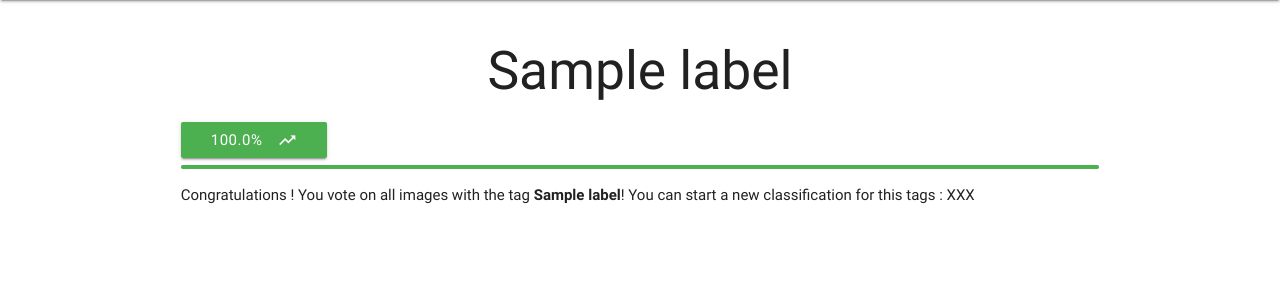
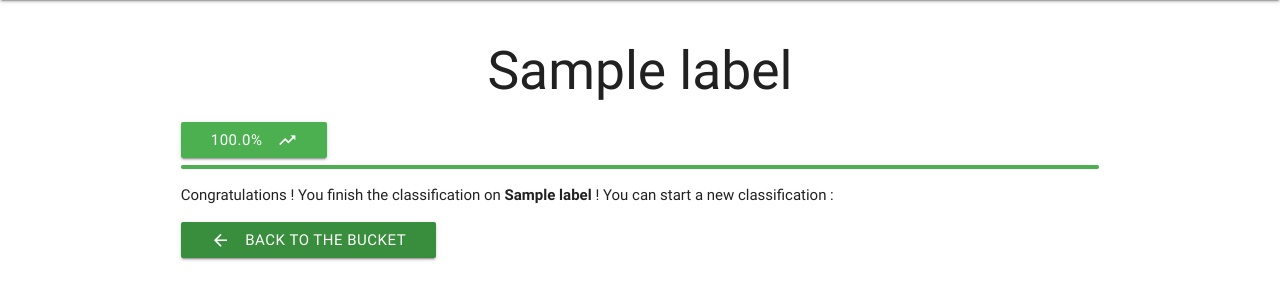
Before and after one commit to sebastienharinck/classification, a Django app: page /buckets/1/vote-by-labels/1/ in a window 1280 px wide. Shown: the part 64-364 px from the top of the page. Run offline with Django 3.2, Linux system fonts and the light colour scheme; a user stored in the database is signed in; tables that the repository leaves empty hold one stand-in row (values such as "Sample post"); some libraries are stand-ins or nearby versions.

Commit message:
return link from vote to bucket

```diff
--- a/src/buckets/templates/buckets/bucket_form_vote_by_labels.html
+++ b/src/buckets/templates/buckets/bucket_form_vote_by_labels.html
@@ -34,13 +34,14 @@
                     {% endfor %}
 
                     <div class="col s12">
-                        <a class="btn green darken-2" href=""><i class="material-icons left">arrow_back</i> Back to the bucket</a>
+                        <a class="btn green darken-2" href="{% url 'buckets:detail' bucket.id %}"><i class="material-icons left">arrow_back</i> Back to the bucket</a>
                         <button class="btn waves-effect waves-light right" type="submit"><i class="material-icons right">send</i>VOTE</button>
                     </div>
                 </form>
 
         {% else %}
-            <p>Congratulations ! You vote on all images with the tag <b>{{ label.name }}</b>! You can start a new classification for this tags : XXX</p>
+            <p>Congratulations ! You finish the classification on <b>{{ label.name }}</b> ! You can start a new classification :</p>
+            <a class="btn green darken-2" href="{% url 'buckets:detail' bucket.id %}"><i class="material-icons left">arrow_back</i> Back to the bucket</a>
         {% endif %}
 
     </div>
--- a/src/buckets/views.py
+++ b/src/buckets/views.py
@@ -73,6 +73,7 @@ class VoteByLabelsView(LoginRequiredMixin, FormView):
         context['images'] = self.images
         label = Label.objects.get(pk=self.kwargs.get('label'))
         context['label'] = label
+        context['bucket'] = Bucket.objects.get(pk=self.kwargs.get('bucket'))
         nb_images = Image.objects.filter(bucket=self.kwargs.get('bucket')).count()
         nb_available_votes_on_bucket_by_user = nb_images
         nb_votes = Vote.objects.filter(label=label, user=self.request.user).count()
```
